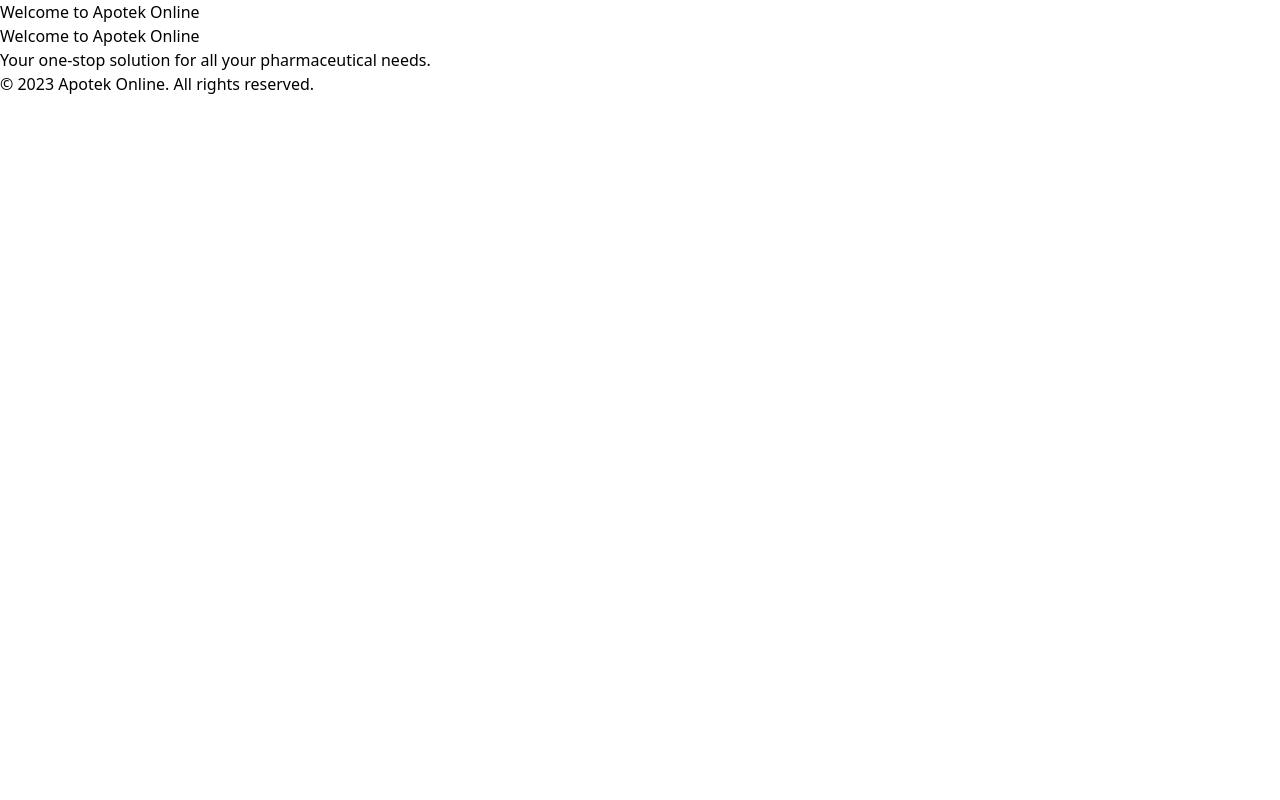
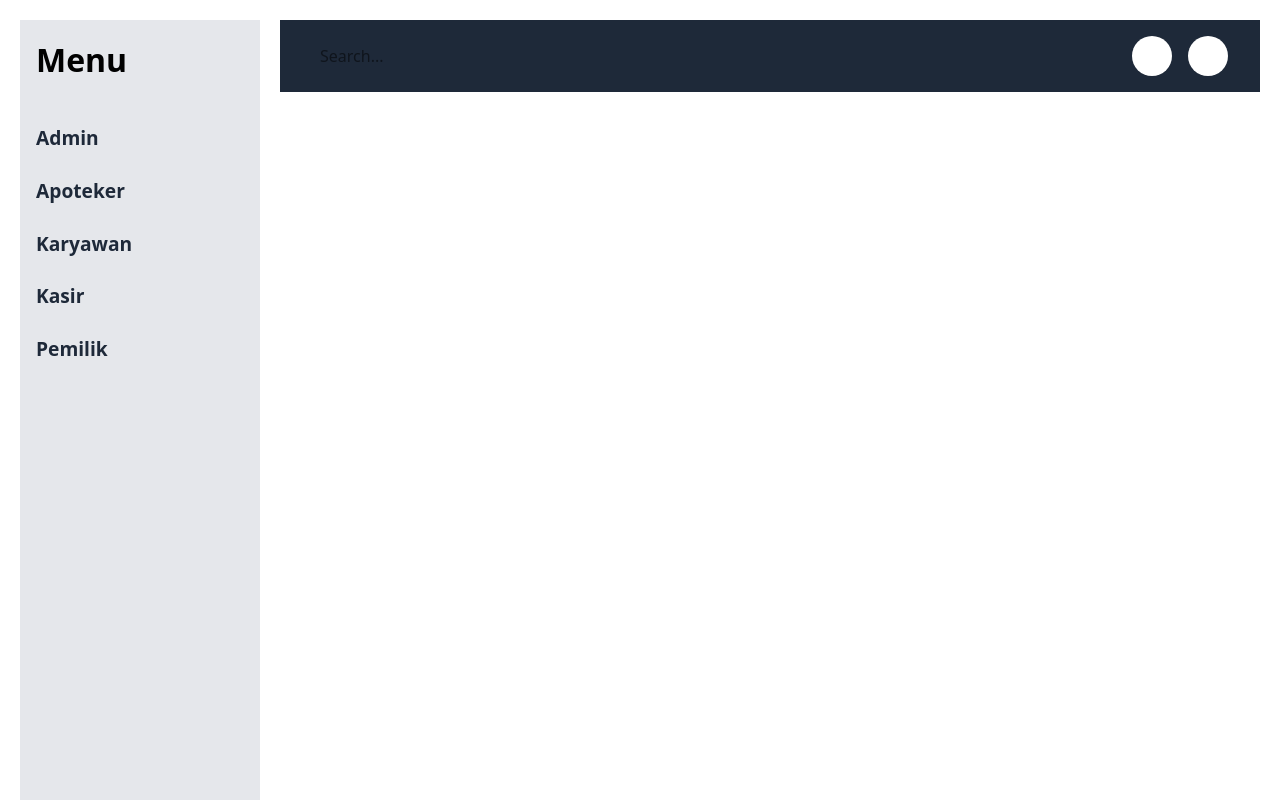
Before and after one commit to vero57/LSP-Apotek-Online, a Next.js app: page / in a window 1280 px wide. Shown: the top 800 px of the page. Built offline with nearby package versions, Linux system fonts and the light colour scheme.

Commit message:
Refactor admin page structure and remove unused components

```diff
--- /dev/null
+++ b/src/app/components/Navbar.tsx
@@ -0,0 +1,19 @@
+export default function Navbar() {
+  return (
+    <nav className="bg-gray-800 p-4 flex justify-between items-center">
+      <input
+        type="text"
+        placeholder="Search..."
+        className="p-2 rounded-md ml-4"
+      />
+      <div className="flex items-center gap-4 mr-4">
+        <div className="w-10 h-10 bg-white rounded-full flex items-center justify-center">
+
+        </div>
+        <div className="w-10 h-10 bg-white rounded-full flex items-center justify-center">
+
+        </div>
+      </div>
+    </nav>
+  );
+}
--- /dev/null
+++ b/src/app/components/Sidebar.tsx
@@ -0,0 +1,16 @@
+export default function Sidebar() {
+  return (
+    <aside className="bg-gray-200 p-4 w-60 h-230">
+      <div className="mb-10">
+        <h2 className="font-bold text-[2em]">Menu</h2>
+      </div>
+      <ul className="list-none p-0">
+        <li className="mb-6 font-bold text-[1.2em]"><a href="/admin" className="text-gray-800 hover:underline">Admin</a></li>
+        <li className="mb-6 font-bold text-[1.2em]"><a href="/apoteker" className="text-gray-800 hover:underline">Apoteker</a></li>
+        <li className="mb-6 font-bold text-[1.2em]"><a href="/karyawan" className="text-gray-800 hover:underline">Karyawan</a></li>
+        <li className="mb-6 font-bold text-[1.2em]"><a href="/kasir" className="text-gray-800 hover:underline">Kasir</a></li>
+        <li className="mb-6 font-bold text-[1.2em]"><a href="/pemilik" className="text-gray-800 hover:underline">Pemilik</a></li>
+      </ul>
+    </aside>
+  );
+}
--- a/src/app/page.tsx
+++ b/src/app/page.tsx
@@ -1,4 +1,4 @@
-import Home from "./pages/Homepage";
+import Home from "./pages/Home";
 
 
 export default function Page() {
--- a/src/app/pages/Home.tsx
+++ b/src/app/pages/Home.tsx
@@ -1,15 +1,10 @@
-import Header from "../components/Header";
-import Footer from "../components/Footer";
+import Admin from "./admin/Admin";
+
 
 export default function Home() {
   return (
     <>
-      <Header />
-      <main>
-        <h2>Welcome to Apotek Online</h2>
-        <p>Your one-stop solution for all your pharmaceutical needs.</p>
-      </main>
-      <Footer />
+      <Admin />
     </>
   );
 }
--- a/src/app/pages/Homepage.tsx
+++ /dev/null
@@ -1,15 +0,0 @@
-import Header from "../components/Header";
-import Footer from "../components/Footer";
-
-export default function Home() {
-  return (
-    <>
-      <Header />
-      <main>
-        <h2>Welcome to Apotek Online</h2>
-        <p>Your one-stop solution for all your pharmaceutical needs.</p>
-      </main>
-      <Footer />
-    </>
-  );
-}
--- /dev/null
+++ b/src/app/pages/admin/Admin.tsx
@@ -0,0 +1,16 @@
+import Navbar from "../../components/Navbar";
+import Sidebar from "../../components/Sidebar";
+
+export default function Admin() {
+  return (
+    <div className="flex m-5 gap-5 ">
+      <Sidebar />
+      <div className="flex-1">
+        <Navbar />
+        <main className="p-4">
+
+        </main>
+      </div>
+    </div>
+  );
+}
--- a/src/app/pages/admin/AdminHeader.tsx
+++ /dev/null
@@ -1,7 +0,0 @@
-export default function AdminHeader() {
-  return (
-    <header>
-      <h1>Admin Dashboard</h1>
-    </header>
-  );
-}
--- a/src/app/pages/apoteker/ApotekerHeader.tsx
+++ b/src/app/pages/apoteker/Apoteker.tsx
@@ -1,4 +1,4 @@
-export default function ApotekerHeader() {
+export default function Apoteker() {
   return (
     <header>
       <h1>Apoteker Dashboard</h1>
--- a/src/app/pages/karyawan/KaryawanHeader.tsx
+++ b/src/app/pages/karyawan/Karyawan.tsx
@@ -1,4 +1,4 @@
-export default function KaryawanHeader() {
+export default function Karyawan() {
   return (
     <header>
       <h1>Karyawan Dashboard</h1>
--- a/src/app/pages/kasir/KasirHeader.tsx
+++ b/src/app/pages/kasir/Kasir.tsx
@@ -1,4 +1,4 @@
-export default function KasirHeader() {
+export default function Kasir() {
   return (
     <header>
       <h1>Kasir Dashboard</h1>
--- /dev/null
+++ b/src/app/pages/pemilik/Pemilik.tsx
@@ -0,0 +1,7 @@
+export default function Pemilik() {
+  return (
+    <header>
+      <h1>Pemilik Dashboard</h1>
+    </header>
+  );
+}
```
